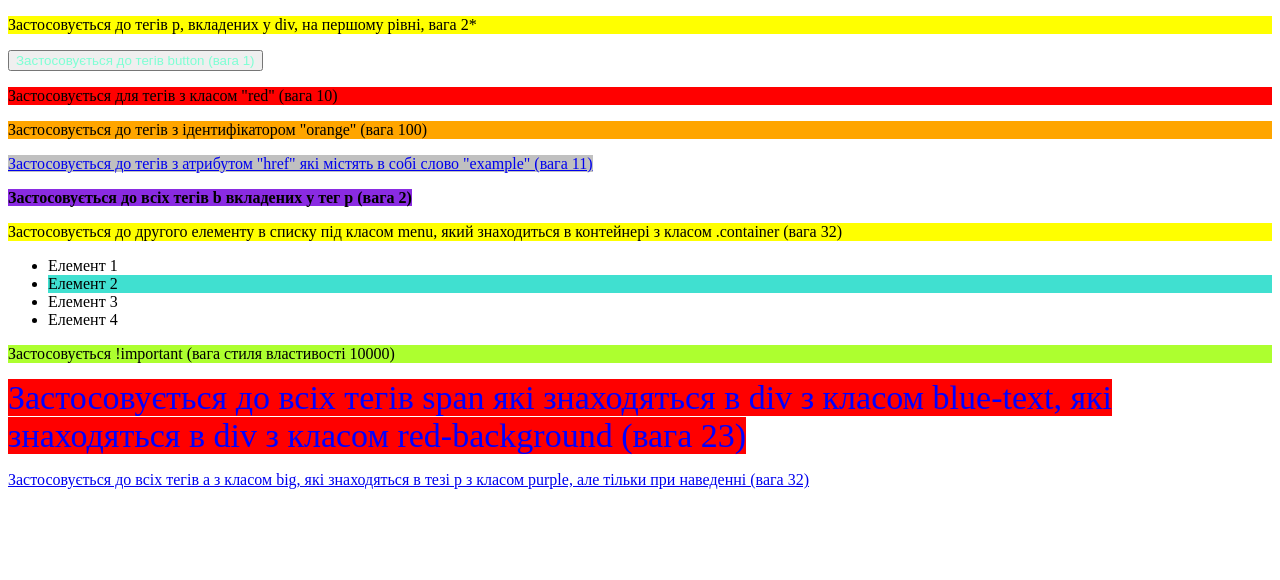
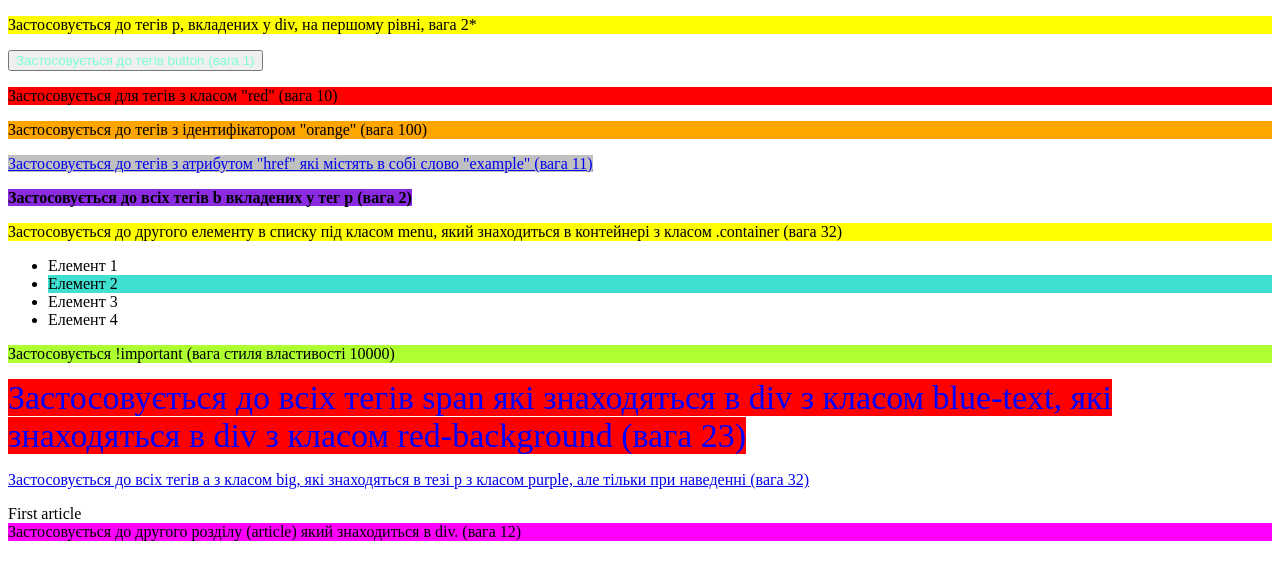
Before and after one commit to KRybiy/Hillel-lesson-5, a plain HTML site: page index.html in a window 1280 px wide. Drawn offline with Linux system fonts and the light colour scheme.

Commit message:
Added one more example of using selectors and calculating weights.

```diff
--- a/index.html
+++ b/index.html
@@ -49,6 +49,11 @@
       тільки при наведенні (вага 32) </a>
   </p>
 
+  <div>
+    <article>First article</article>
+    <article>Застосовується до другого розділу (article) який знаходиться в div. (вага 12) </article>
+  </div>
+
 </body>
 
 </html>
--- a/style.css
+++ b/style.css
@@ -49,3 +49,7 @@ p.purple a.big:hover {
   background-color: purple;
   font-size: 50px;
 }
+
+div article:not(:first-child) {
+  background-color: fuchsia;
+}
```
